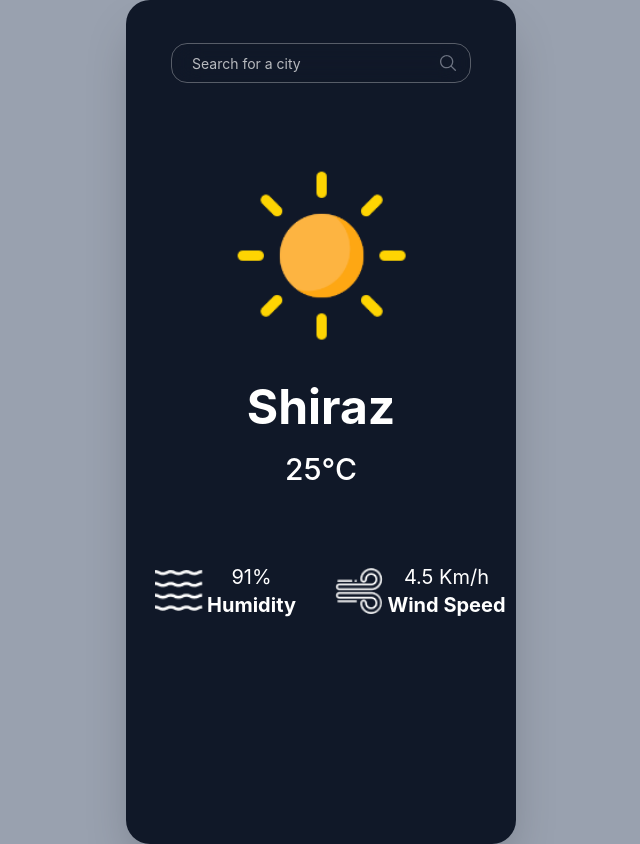
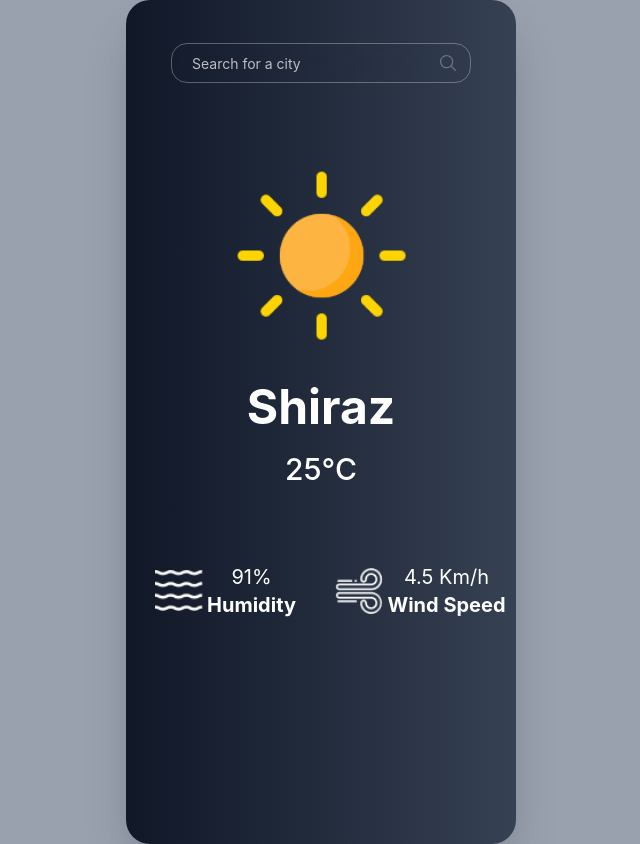
Before and after one commit to iamirhyd/Weather-App, a React app: page / in a window 1280 px wide. Shown: the whole page, without its empty margins (319-959 px from the left). Built offline with nearby package versions, Linux system fonts and the light colour scheme; the HTML template or start-up script is replaced by a standard one.

Commit message:
home page bug fixes

```diff
--- a/src/Page/WeatherHome.jsx
+++ b/src/Page/WeatherHome.jsx
@@ -3,8 +3,9 @@ import Searchbar from '../Components/Searchbar'
 
 const WeatherHome = ({ setInput }) => {
   return (
-    <div className='w-[390px] h-[844px] bg-gray-900 mx-auto rounded-3xl shadow-2xl overflow-hidden'>
-      <div className='bg-radial h-full w-full flex flex-col'>
+    <div className='w-[390px] h-[844px] bg-linear-to-r from-gray-900 to-gray-700 mx-auto rounded-3xl shadow-2xl overflow-hidden'>
+
+      <div className='bg-radial h-full w-full flex flex-col '>
 
         <div className='h-[15%] flex justify-center items-center'>
           <Searchbar setInput={setInput} />
```
